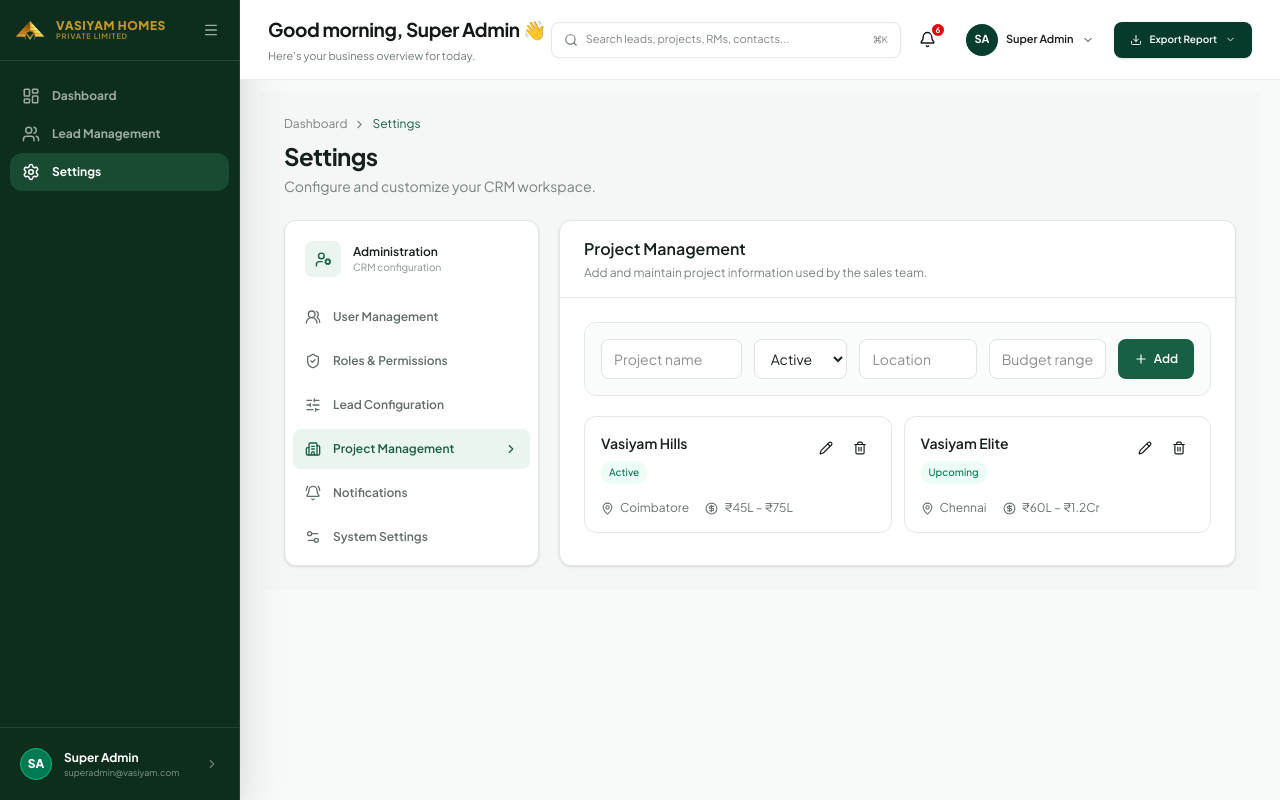
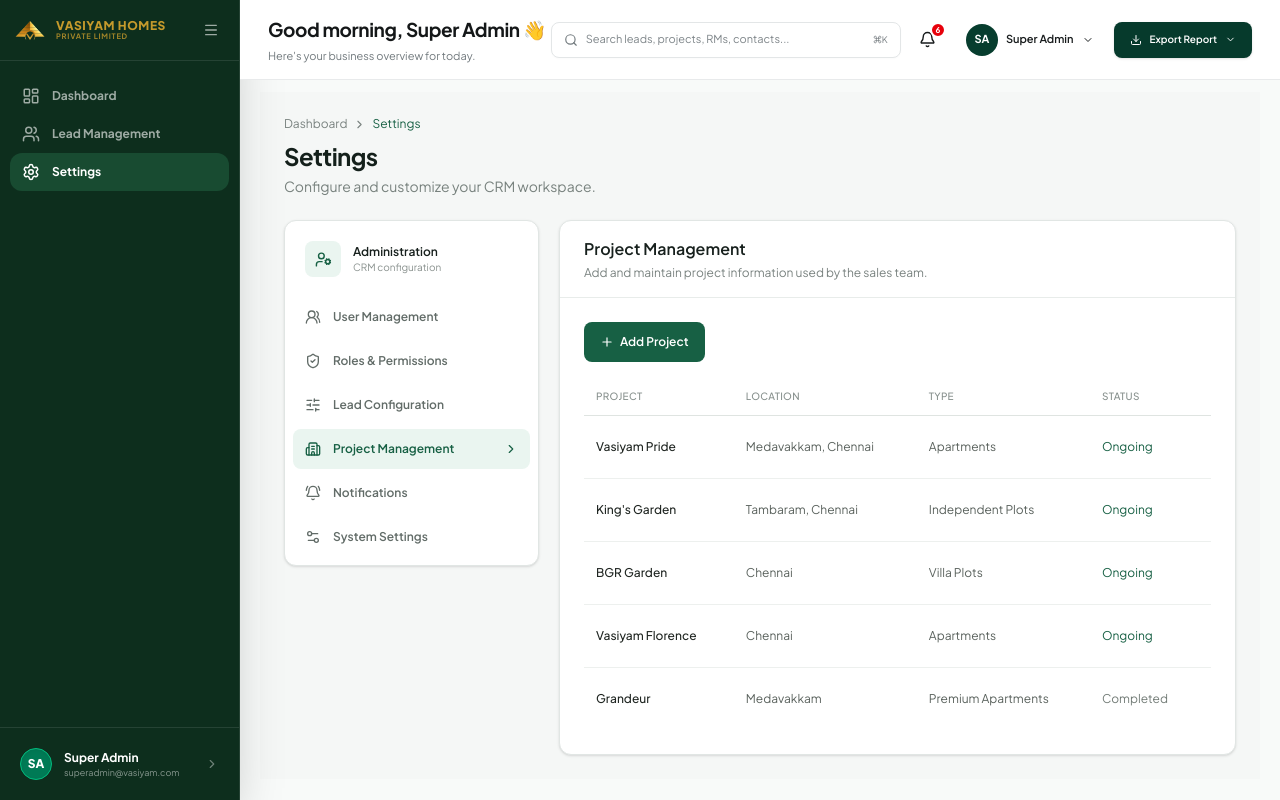
Before and after one commit to Mithali123/VasiyamHomeCrm, a Next.js app: page /dashboard/settings in a window 1280 px wide. Both pictures are taken after a click on the button "Project Management". Built offline with nearby package versions, Linux system fonts and the light colour scheme.

Commit message:
Some refinements

```diff
--- a/src/app/(dashboard)/dashboard/settings/page.tsx
+++ b/src/app/(dashboard)/dashboard/settings/page.tsx
@@ -25,7 +25,7 @@
 type Section = "users" | "roles" | "leads" | "projects" | "notifications" | "system";
 type UserRole = "Assigner" | "Relationship Manager";
 
-interface CRMUser {
+interface User {
   id: number;
   name: string;
   email: string;
@@ -36,9 +36,9 @@
 interface Project {
   id: number;
   name: string;
-  status: "Active" | "Upcoming" | "Completed";
+  status: "Ongoing" | "Upcoming" | "Completed";
   location: string;
-  budget: string;
+  category: string;
 }
 
 // ============ CONSTANTS ============
@@ -51,15 +51,18 @@
   { id: "system" as const, label: "System Settings", icon: Settings2 },
 ];
 
-const initialUsers: CRMUser[] = [
+const defaultUsers: User[] = [
   { id: 1, name: "Arvind Kumar", email: "arvind@vasiyam.com", role: "Assigner", active: true },
   { id: 2, name: "Priya Sharma", email: "priya@vasiyam.com", role: "Relationship Manager", active: true },
   { id: 3, name: "Suresh Kumar", email: "suresh@vasiyam.com", role: "Relationship Manager", active: false },
 ];
 
-const initialProjects: Project[] = [
-  { id: 1, name: "Vasiyam Hills", status: "Active", location: "Coimbatore", budget: "₹45L – ₹75L" },
-  { id: 2, name: "Vasiyam Elite", status: "Upcoming", location: "Chennai", budget: "₹60L – ₹1.2Cr" },
+const defaultProjects: Project[] = [
+  { id: 1, name: "Vasiyam Pride", status: "Ongoing", location: "Medavakkam, Chennai", category: "Apartments" },
+  { id: 2, name: "King's Garden", status: "Ongoing", location: "Tambaram, Chennai", category: "Independent Plots" },
+  { id: 3, name: "BGR Garden", status: "Ongoing", location: "Chennai", category: "Villa Plots" },
+  { id: 4, name: "Vasiyam Florence", status: "Ongoing", location: "Chennai", category: "Apartments" },
+  { id: 5, name: "Grandeur", status: "Completed", location: "Medavakkam", category: "Premium Apartments" },
 ];
 
 const inputClass =
@@ -72,6 +75,33 @@
     <p className="mt-1 text-xs text-[#7a8380]">{description}</p>
   </div>
 );
+
+const Button = ({
+  children,
+  variant = "primary",
+  onClick,
+  className = "",
+}: {
+  children: React.ReactNode;
+  variant?: "primary" | "secondary" | "danger";
+  onClick?: () => void;
+  className?: string;
+}) => {
+  const variants = {
+    primary: "bg-[#176044] text-white hover:bg-[#124e37]",
+    secondary: "border border-[#dfe4e2] text-[#55605c] hover:bg-[#f4f6f5]",
+    danger: "text-red-600 hover:bg-red-50",
+  };
+
+  return (
+    <button
+      onClick={onClick}
+      className={`inline-flex h-10 items-center justify-center gap-1.5 rounded-lg px-4 text-xs font-semibold transition ${variants[variant]} ${className}`}
+    >
+      {children}
+    </button>
+  );
+};
 
 const Toggle = ({
   label,
@@ -169,9 +199,11 @@
   // State
   const [active, setActive] = useState<Section>("users");
   const [message, setMessage] = useState("");
+  const [showUserForm, setShowUserForm] = useState(false);
+  const [showProjectForm, setShowProjectForm] = useState(false);
 
   // Users state
-  const [users, setUsers] = useState(initialUsers);
+  const [users, setUsers] = useState(defaultUsers);
   const [editingUser, setEditingUser] = useState<number | null>(null);
   const [userForm, setUserForm] = useState<{ name: string; email: string; role: UserRole }>({
     name: "",
@@ -192,13 +224,13 @@
   const [scoreRules, setScoreRules] = useState(["Budget matched +20", "Site visit completed +30"]);
 
   // Projects state
-  const [projects, setProjects] = useState(initialProjects);
+  const [projects, setProjects] = useState(defaultProjects);
   const [editingProject, setEditingProject] = useState<number | null>(null);
   const [projectForm, setProjectForm] = useState<Omit<Project, "id">>({
     name: "",
-    status: "Active",
+    status: "Ongoing",
     location: "",
-    budget: "",
+    category: "",
   });
 
   // Notifications state
@@ -223,56 +255,66 @@
   };
 
   // User handlers
-  const submitUser = () => {
+  const addUser = () => {
     if (!userForm.name.trim() || !userForm.email.trim()) return;
 
-    if (editingUser !== null) {
     setUsers((current) =>
-        current.map((user) => (user.id === editingUser ? { ...user, ...userForm } : user))
+      editingUser === null
+        ? [...current, { id: Date.now(), ...userForm, active: true }]
+        : current.map((user) => (user.id === editingUser ? { ...user, ...userForm } : user))
     );
-      notify("User updated successfully");
-    } else {
-      setUsers((current) => [...current, { id: Date.now(), ...userForm, active: true }]);
-      notify("User created successfully");
-    }
 
+    setUserForm({ name: "", email: "", role: "Relationship Manager" });
+    setEditingUser(null);
+    setShowUserForm(false);
+    notify(editingUser === null ? "User added successfully" : "User updated successfully");
+  };
+
+  const editUser = (user: User) => {
+    setEditingUser(user.id);
+    setUserForm({ name: user.name, email: user.email, role: user.role });
+    setShowUserForm(true);
+  };
+
+  const cancelUserForm = () => {
+    setShowUserForm(false);
     setEditingUser(null);
     setUserForm({ name: "", email: "", role: "Relationship Manager" });
   };
 
-  const startEditUser = (user: CRMUser) => {
-    setEditingUser(user.id);
-    setUserForm({ name: user.name, email: user.email, role: user.role });
-  };
-
   // Project handlers
-  const submitProject = () => {
+  const addProject = () => {
     if (!projectForm.name.trim() || !projectForm.location.trim()) return;
 
-    if (editingProject !== null) {
     setProjects((current) =>
-        current.map((project) =>
+      editingProject === null
+        ? [...current, { id: Date.now(), ...projectForm }]
+        : current.map((project) =>
             project.id === editingProject ? { id: project.id, ...projectForm } : project
           )
     );
-      notify("Project updated successfully");
-    } else {
-      setProjects((current) => [...current, { id: Date.now(), ...projectForm }]);
-      notify("Project added successfully");
-    }
 
+    setProjectForm({ name: "", status: "Ongoing", location: "", category: "" });
     setEditingProject(null);
-    setProjectForm({ name: "", status: "Active", location: "", budget: "" });
+    setShowProjectForm(false);
+    notify(editingProject === null ? "Project added successfully" : "Project updated successfully");
   };
 
-  const startEditProject = (project: Project) => {
+  const editProject = (project: Project) => {
     setEditingProject(project.id);
     setProjectForm({
       name: project.name,
       status: project.status,
       location: project.location,
-      budget: project.budget,
+      category: project.category,
     });
+    setShowProjectForm(true);
+  };
+
+  const cancelProjectForm = () => {
+    setShowProjectForm(false);
+    setEditingProject(null);
+    setProjectForm({ name: "", status: "Ongoing", location: "", category: "" });
   };
 
   // Permission handler
@@ -347,10 +389,25 @@
             {/* Users Section */}
             {active === "users" && (
               <>
-                <PanelHeader title="User Management" description="Create, edit, activate and manage CRM users." />
+                <PanelHeader
+                  title="User Management"
+                  description="Create, edit, activate and manage CRM users."
+                />
                 <div className="p-5 sm:p-6">
+                  {/* Add User Button */}
+                  {!showUserForm && (
+                    <button
+                      onClick={() => setShowUserForm(true)}
+                      className="mb-4 inline-flex h-10 items-center gap-1.5 rounded-lg bg-[#176044] px-4 text-xs font-semibold text-white hover:bg-[#124e37]"
+                    >
+                      <Plus size={14} /> Add User
+                    </button>
+                  )}
+
                   {/* User Form */}
-                  <div className="grid gap-3 rounded-xl border border-[#e4e9e7] bg-[#fafcfb] p-4 md:grid-cols-[1fr_1fr_190px_auto]">
+                  {showUserForm && (
+                    <div className="mb-4 rounded-xl border border-[#e4e9e7] bg-[#fafcfb] p-4">
+                      <div className="grid gap-3 md:grid-cols-[1fr_1fr_190px_auto]">
                         <input
                           value={userForm.name}
                           onChange={(event) => setUserForm({ ...userForm, name: event.target.value })}
@@ -374,18 +431,21 @@
                           <option>Assigner</option>
                           <option>Relationship Manager</option>
                         </select>
-                    <button
-                      type="button"
-                      onClick={submitUser}
-                      className="inline-flex h-10 items-center justify-center gap-1.5 rounded-lg bg-[#176044] px-4 text-xs font-semibold text-white hover:bg-[#124e37]"
-                    >
-                      {editingUser ? <Save size={14} /> : <Plus size={14} />}
-                      {editingUser ? "Update" : "Create"}
-                    </button>
+                        <div className="flex gap-2">
+                          <Button onClick={addUser}>
+                            {editingUser === null ? <Plus size={14} /> : <Save size={14} />}
+                            {editingUser === null ? "Add User" : "Save Changes"}
+                          </Button>
+                          <Button variant="secondary" onClick={cancelUserForm}>
+                            Cancel
+                          </Button>
                         </div>
+                      </div>
+                    </div>
+                  )}
 
                   {/* Users Table */}
-                  <div className="mt-5 overflow-x-auto">
+                  <div className="overflow-x-auto">
                     <table className="w-full min-w-[720px] text-left text-xs">
                       <thead className="border-b border-[#e7ebe9] text-[10px] uppercase tracking-wide text-[#87908d]">
                         <tr>
@@ -425,18 +485,18 @@
                             <td className="px-3 py-3">
                               <div className="flex justify-end gap-1">
                                 <button
+                                  title="Edit user"
+                                  onClick={() => editUser(user)}
+                                  className="rounded-md p-2 text-[#66706c] hover:bg-blue-50 hover:text-blue-700"
+                                >
+                                  <Pencil size={14} />
+                                </button>
+                                <button
                                   title="Reset password"
-                                  onClick={() => notify(`Password reset link sent to ${user.email}`)}
+                                  onClick={() => notify(`Password reset sent to ${user.email}`)}
                                   className="rounded-md p-2 text-[#66706c] hover:bg-amber-50 hover:text-amber-700"
                                 >
                                   <KeyRound size={14} />
-                                </button>
-                                <button
-                                  title="Edit user"
-                                  onClick={() => startEditUser(user)}
-                                  className="rounded-md p-2 text-[#66706c] hover:bg-blue-50 hover:text-blue-700"
-                                >
-                                  <Pencil size={14} />
                                 </button>
                                 <button
                                   title="Delete user"
@@ -461,7 +521,10 @@
             {/* Roles Section */}
             {active === "roles" && (
               <>
-                <PanelHeader title="Role & Permission Management" description="Control module and feature access for each role." />
+                <PanelHeader
+                  title="Role & Permission Management"
+                  description="Control module and feature access for each role."
+                />
                 <div className="grid gap-5 p-5 sm:p-6 xl:grid-cols-2">
                   {(["Assigner", "Relationship Manager"] as UserRole[]).map((role) => (
                     <div key={role} className="rounded-xl border border-[#e3e8e6] p-5">
@@ -508,12 +571,35 @@
             {/* Leads Section */}
             {active === "leads" && (
               <>
-                <PanelHeader title="Lead Configuration" description="Manage sources, statuses, pipeline stages and scoring rules." />
+                <PanelHeader
+                  title="Lead Configuration"
+                  description="Manage sources, statuses, pipeline stages and scoring rules."
+                />
                 <div className="grid gap-5 p-5 sm:p-6 xl:grid-cols-2">
-                  <TagManager title="Lead Sources" description="Where leads are generated." items={sources} onChange={setSources} />
-                  <TagManager title="Lead Status" description="Available lead status values." items={statuses} onChange={setStatuses} />
-                  <TagManager title="Pipeline Stages" description="Stages used in the sales pipeline." items={pipeline} onChange={setPipeline} />
-                  <TagManager title="Lead Score Rules" description="Rules that increase or reduce lead scores." items={scoreRules} onChange={setScoreRules} />
+                  <TagManager
+                    title="Lead Sources"
+                    description="Where leads are generated."
+                    items={sources}
+                    onChange={setSources}
+                  />
+                  <TagManager
+                    title="Lead Status"
+                    description="Available lead status values."
+                    items={statuses}
+                    onChange={setStatuses}
+                  />
+                  <TagManager
+                    title="Pipeline Stages"
+                    description="Stages used in the sales pipeline."
+                    items={pipeline}
+                    onChange={setPipeline}
+                  />
+                  <TagManager
+                    title="Lead Score Rules"
+                    description="Rules that increase or reduce lead scores."
+                    items={scoreRules}
+                    onChange={setScoreRules}
+                  />
                 </div>
               </>
             )}
@@ -521,10 +607,25 @@
             {/* Projects Section */}
             {active === "projects" && (
               <>
-                <PanelHeader title="Project Management" description="Add and maintain project information used by the sales team." />
+                <PanelHeader
+                  title="Project Management"
+                  description="Add and maintain project information used by the sales team."
+                />
                 <div className="p-5 sm:p-6">
+                  {/* Add Project Button */}
+                  {!showProjectForm && (
+                    <button
+                      onClick={() => setShowProjectForm(true)}
+                      className="mb-4 inline-flex h-10 items-center gap-1.5 rounded-lg bg-[#176044] px-4 text-xs font-semibold text-white hover:bg-[#124e37]"
+                    >
+                      <Plus size={14} /> Add Project
+                    </button>
+                  )}
+
                   {/* Project Form */}
-                  <div className="grid gap-3 rounded-xl border border-[#e4e9e7] bg-[#fafcfb] p-4 md:grid-cols-2 xl:grid-cols-[1.2fr_.8fr_1fr_1fr_auto]">
+                  {showProjectForm && (
+                    <div className="mb-4 rounded-xl border border-[#e4e9e7] bg-[#fafcfb] p-4">
+                      <div className="grid gap-3 md:grid-cols-2 xl:grid-cols-[1.2fr_.8fr_1fr_1fr_auto]">
                         <input
                           value={projectForm.name}
                           onChange={(event) => setProjectForm({ ...projectForm, name: event.target.value })}
@@ -534,73 +635,103 @@
                         <select
                           value={projectForm.status}
                           onChange={(event) =>
-                        setProjectForm({ ...projectForm, status: event.target.value as Project["status"] })
+                            setProjectForm({
+                              ...projectForm,
+                              status: event.target.value as Project["status"],
+                            })
                           }
                           className={inputClass}
                         >
-                      <option>Active</option>
+                          <option>Ongoing</option>
                           <option>Upcoming</option>
                           <option>Completed</option>
                         </select>
                         <input
                           value={projectForm.location}
-                      onChange={(event) => setProjectForm({ ...projectForm, location: event.target.value })}
+                          onChange={(event) =>
+                            setProjectForm({ ...projectForm, location: event.target.value })
+                          }
                           placeholder="Location"
                           className={inputClass}
                         />
                         <input
-                      value={projectForm.budget}
-                      onChange={(event) => setProjectForm({ ...projectForm, budget: event.target.value })}
-                      placeholder="Budget range"
+                          value={projectForm.category}
+                          onChange={(event) =>
+                            setProjectForm({ ...projectForm, category: event.target.value })
+                          }
+                          placeholder="Category (e.g., Apartments)"
                           className={inputClass}
                         />
-                    <button
-                      onClick={submitProject}
-                      className="inline-flex h-10 items-center justify-center gap-1.5 rounded-lg bg-[#176044] px-4 text-xs font-semibold text-white"
+                        <div className="flex gap-2">
+                          <Button onClick={addProject}>
+                            {editingProject === null ? <Plus size={14} /> : <Save size={14} />}
+                            {editingProject === null ? "Add Project" : "Save Changes"}
+                          </Button>
+                          <Button variant="secondary" onClick={cancelProjectForm}>
+                            Cancel
+                          </Button>
+                        </div>
+                      </div>
+                    </div>
+                  )}
+
+                  {/* Projects Table */}
+                  <div className="overflow-x-auto">
+                    <table className="w-full min-w-[720px] text-left text-xs">
+                      <thead className="border-b border-[#dfe4e1] text-[10px] uppercase tracking-wide text-[#87908d]">
+                        <tr>
+                          <th className="px-3 py-3 font-medium">Project</th>
+                          <th className="px-3 py-3 font-medium">Location</th>
+                          <th className="px-3 py-3 font-medium">Type</th>
+                          <th className="px-3 py-3 font-medium">Status</th>
+                          <th className="px-3 py-3 text-right font-medium">Actions</th>
+                        </tr>
+                      </thead>
+                      <tbody>
+                        {projects.map((project) => (
+                          <tr key={project.id} className="border-b border-[#edf0ee] last:border-0">
+                            <td className="px-3 py-4 font-medium text-[#202622]">{project.name}</td>
+                            <td className="px-3 py-4 text-[#59615c]">{project.location}</td>
+                            <td className="px-3 py-4 text-[#59615c]">{project.category}</td>
+                            <td className="px-3 py-4">
+                              <span
+                                className={
+                                  project.status === "Ongoing"
+                                    ? "text-[#176044]"
+                                    : project.status === "Completed"
+                                    ? "text-[#737c77]"
+                                    : "text-[#f29b0b]"
+                                }
                               >
-                      {editingProject ? <Save size={14} /> : <Plus size={14} />}
-                      {editingProject ? "Update" : "Add"}
-                    </button>
-                  </div>
-
-                  {/* Projects Grid */}
-                  <div className="mt-5 grid gap-3 md:grid-cols-2">
-                    {projects.map((project) => (
-                      <div key={project.id} className="rounded-xl border border-[#e3e8e6] p-4">
-                        <div className="flex items-start justify-between gap-3">
-                          <div>
-                            <h3 className="text-sm font-semibold text-[#17201d]">{project.name}</h3>
-                            <span className="mt-2 inline-flex rounded-full bg-emerald-50 px-2 py-1 text-[10px] font-medium text-emerald-700">
                                 {project.status}
                               </span>
-                          </div>
-                          <div className="flex gap-1">
+                            </td>
+                            <td className="px-3 py-4 text-right">
+                              <div className="flex justify-end gap-1">
                                 <button
-                              onClick={() => startEditProject(project)}
-                              className="rounded-md p-2 hover:bg-blue-50 hover:text-blue-700"
+                                  title="Edit project"
+                                  onClick={() => editProject(project)}
+                                  className="rounded-md p-2 text-[#66706c] hover:bg-blue-50 hover:text-blue-700"
                                 >
                                   <Pencil size={14} />
                                 </button>
                                 <button
+                                  title="Delete project"
                                   onClick={() =>
-                                setProjects((current) => current.filter((item) => item.id !== project.id))
+                                    setProjects((current) =>
+                                      current.filter((item) => item.id !== project.id)
+                                    )
                                   }
-                              className="rounded-md p-2 hover:bg-red-50 hover:text-red-600"
+                                  className="rounded-md p-2 text-[#66706c] hover:bg-red-50 hover:text-red-600"
                                 >
                                   <Trash2 size={14} />
                                 </button>
                               </div>
-                        </div>
-                        <div className="mt-4 flex flex-wrap gap-4 text-xs text-[#68726e]">
-                          <span className="flex items-center gap-1.5">
-                            <MapPin size={13} /> {project.location}
-                          </span>
-                          <span className="flex items-center gap-1.5">
-                            <CircleDollarSign size={13} /> {project.budget}
-                          </span>
-                        </div>
-                      </div>
+                            </td>
+                          </tr>
                         ))}
+                      </tbody>
+                    </table>
                   </div>
                 </div>
               </>
@@ -609,7 +740,10 @@
             {/* Notifications Section */}
             {active === "notifications" && (
               <>
-                <PanelHeader title="Notification Settings" description="Choose which alerts administrators and users receive." />
+                <PanelHeader
+                  title="Notification Settings"
+                  description="Choose which alerts administrators and users receive."
+                />
                 <div className="px-5 sm:px-6">
                   <Toggle
                     label="Email Notifications"
@@ -636,7 +770,10 @@
             {/* System Section */}
             {active === "system" && (
               <>
-                <PanelHeader title="System Settings" description="Configure company identity and regional preferences." />
+                <PanelHeader
+                  title="System Settings"
+                  description="Configure company identity and regional preferences."
+                />
                 <div className="p-5 sm:p-6">
                   {/* Logo Upload */}
                   <div className="mb-6 flex items-center gap-4 rounded-xl border border-[#e4e9e7] bg-[#fafcfb] p-4">
--- a/src/components/dashboard/KPIGrid.tsx
+++ b/src/components/dashboard/KPIGrid.tsx
@@ -158,7 +158,7 @@
     <div className="grid grid-cols-1 gap-3 sm:grid-cols-2 lg:grid-cols-3 xl:grid-cols-6">
       {kpiData.map((item, index) => {
         const Icon = icons[index];
-        const style = toneStyles[item.tone];
+        const style = toneStyles[item.tone as keyof typeof toneStyles];
         const isDown = item.label === "Conversion Rate";
         const isPipeline = item.label === "Pipeline";
 
```
Lines whose indentation alone changed are shown as unchanged.
